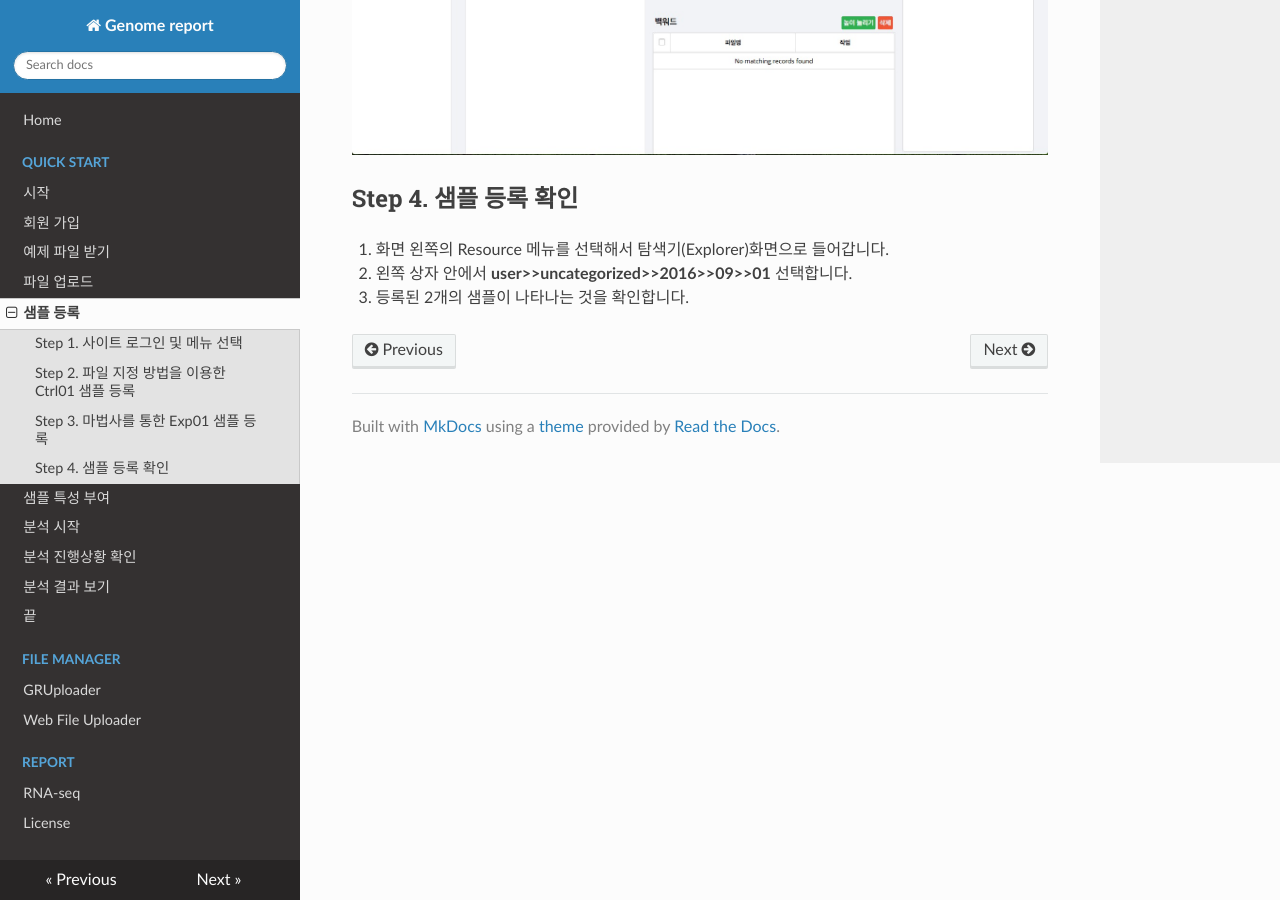
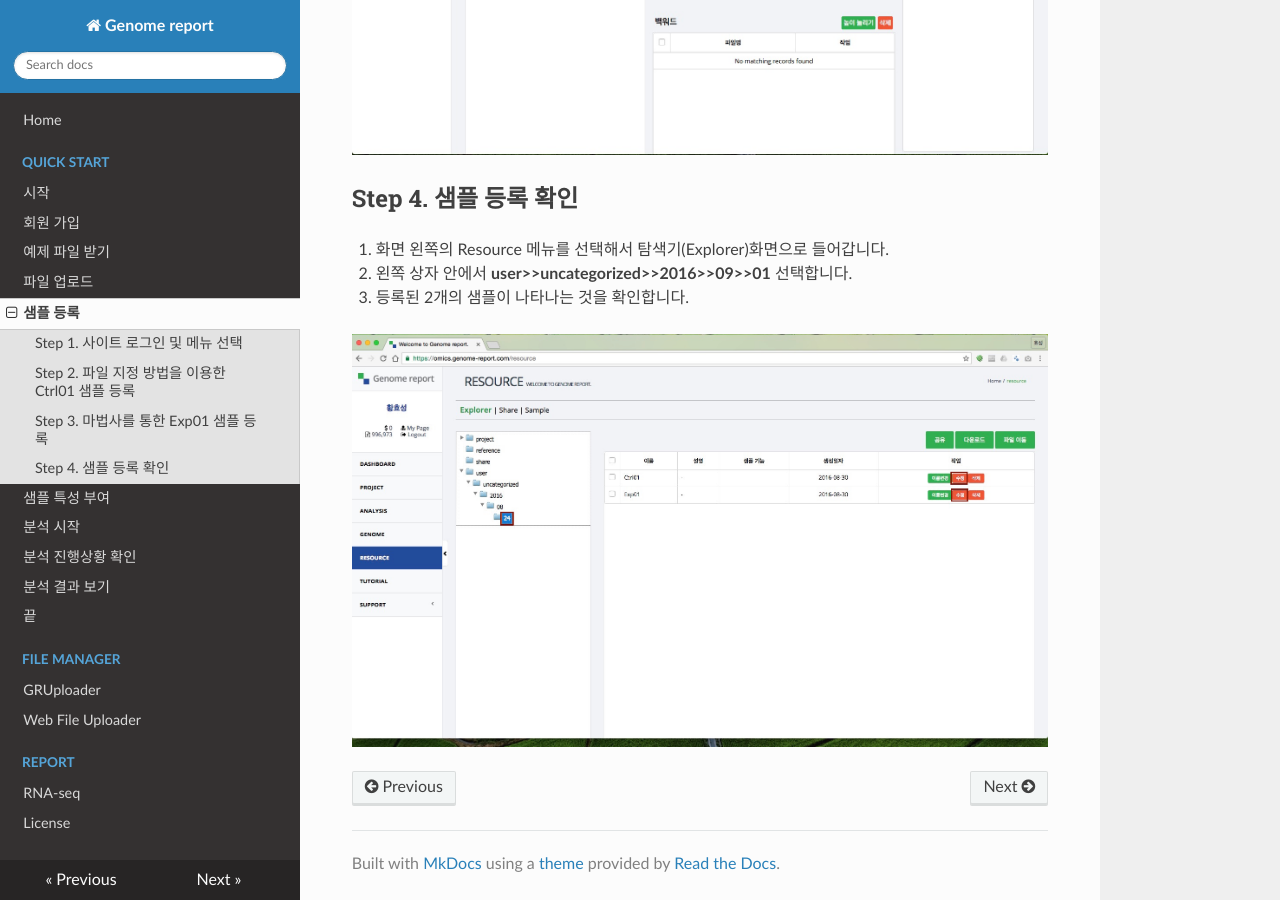
Before and after one commit to genomereport/gimanual, an MkDocs documentation site: the page built from docs/quick_start/sample_register.md, in a window 1280 px wide and 900 px high, scrolled down 1994 px. Built offline with MkDocs 1.6.1, drawn with Linux system fonts in a browser that asks for light colours; nearby versions of some CDN libraries; old or Windows-style settings are respelled for this version of MkDocs.

Commit message:
update sample

```diff
--- a/docs/quick_start/sample_register.md
+++ b/docs/quick_start/sample_register.md
@@ -47,3 +47,6 @@
 1. 화면 왼쪽의 Resource 메뉴를 선택해서 탐색기(Explorer)화면으로 들어갑니다.
 1. 왼쪽 상자 안에서 **user>>uncategorized>>2016>>09>>01**  선택합니다.
 1. 등록된 2개의 샘플이 나타나는 것을 확인합니다.
+
+
+![화면](https://github.com/genomereport/gimanual/raw/master/docs/images/sample_feature_screen1.jpg)
```
